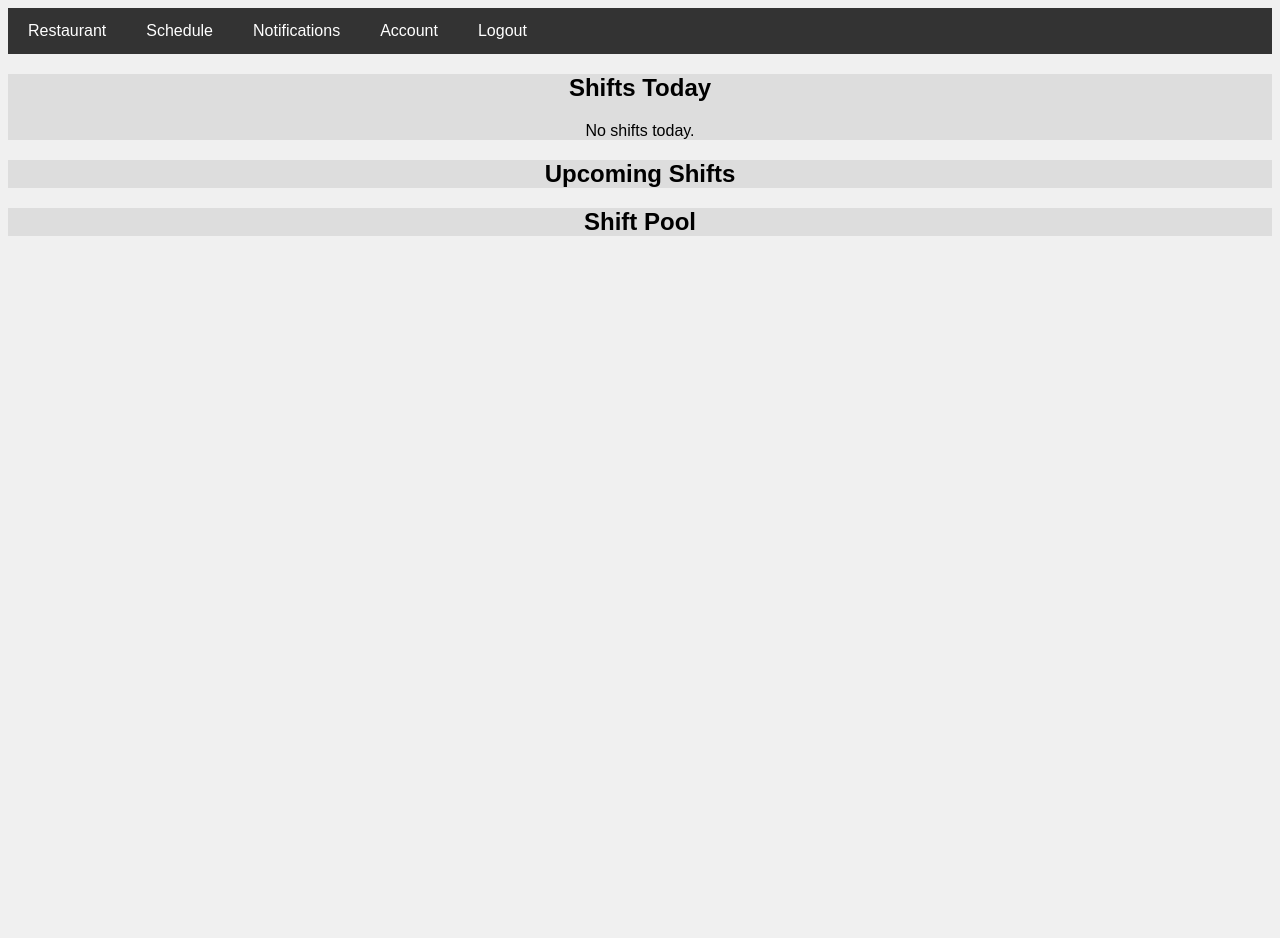
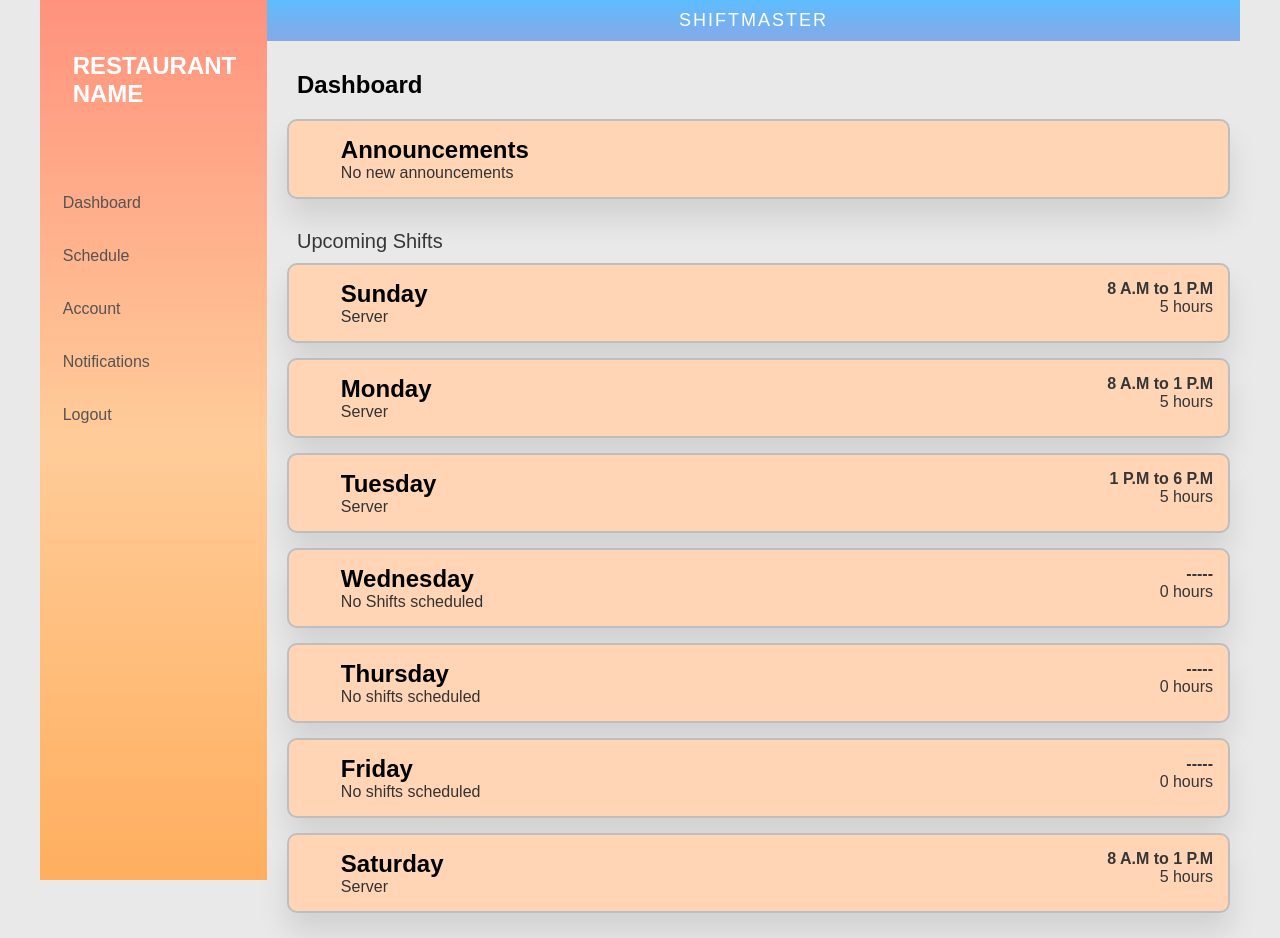
Before and after one commit to SeeHudson/ServerSchedulingApp, a Django app: page /dashboard/ in a window 1280 px wide. Before the commit the page ends 236 px from the top, so only its background shows below. Run offline with Django 5.2, Linux system fonts and the light colour scheme.

Commit message:
html and css for login and dashboard including updated some urls.py and settings.py

```diff
--- /dev/null
+++ b/Scheduler/static/stylesheets/dashboard.css
@@ -0,0 +1,188 @@
+*{
+  margin: 0;
+  padding: 0;
+  outline: none;
+  border: none;
+  text-decoration: none;
+  list-style: none;
+  box-sizing: border-box;
+  font-family: "Poppins", sans-serif;
+}
+body{
+  background: rgb(233, 233, 233);
+}
+.container{
+  display: flex;
+  width: 1200px;
+  margin: auto;
+}
+nav{
+  position: sticky;
+  top: 0;
+  left: 0;
+  bottom: 0;
+  width: 280px;
+  height: 110vh;
+  background: linear-gradient(to bottom, #ff927d, #ffcc99, #ffae5e);
+}
+.navbar{
+  width: 80%;
+  margin: 0 auto;
+}
+
+.logo{
+  margin: 2rem 0 1rem 0;
+  padding-bottom: 3rem;
+  display: flex;
+  align-items: center;
+}
+.logo img{
+  width: 50px;
+  height: 50px;
+  border-radius: 50%;
+}
+.logo h1{
+  text-transform: uppercase;
+  color: white;
+}
+
+ul{
+  margin: 0 auto;
+}
+li{
+  padding-bottom: 2rem;
+}
+li a{
+  font-size: 16px;
+  color: rgb(85, 83, 83);
+}
+.nav-item{
+
+}
+nav i{
+  width: 50px;
+  font-size: 18px;
+  text-align: center;
+}
+
+.logout{
+  position: absolute;
+  bottom: 20px;
+}
+
+/* Main Section */
+.main{
+  width: 100%;
+}
+.main-top{
+  width: 100%;
+  background: linear-gradient(to bottom, #5dbdff, #86a8e7);
+  padding: 10px;
+  text-align: center;
+  font-size: 18px;
+  letter-spacing: 2px;
+  text-transform: uppercase;
+  color: #ffffff;
+}
+.main-body{
+  padding: 10px 10px 10px 20px;
+}
+h1{
+  margin: 20px 10px;
+}
+.search_bar{
+  display: flex;
+  padding: 10px;
+  justify-content: space-between;
+}
+.search_bar input{
+  width: 50%;
+  padding: 10px;
+  border: 1px solid rgb(190, 190, 190);
+}
+.search_bar input:focus{
+  border: 1px solid blueviolet;
+}
+.search_bar select{
+  border: 1px solid rgb(190, 190, 190);
+  padding: 10px;
+  margin-left: 2rem;
+}
+.search_bar .filter{
+  width: 300px;
+}
+
+.tags_bar{
+  width: 55%;
+  display: flex;
+  padding: 10px;
+  justify-content: space-between;
+}
+.tag{
+  background: #fff;
+  padding: 10px 15px;
+  border-radius: 20px;
+  display: flex;
+  align-items: center;
+  font-size: 50px;
+  cursor: pointer;
+
+}
+.tag i{
+  margin-right: 0.7rem;
+}
+.row{
+  display: flex;
+  padding: 10px;
+  margin-top: 1.3rem;
+  justify-content: space-between;
+}
+.row p{
+  color: rgb(54, 54, 54);
+  font-size: 20px;
+}
+.row p span{
+  color: blueviolet;
+}
+.job_card{
+  width: 100%;
+  padding: 15px;
+  cursor: pointer;
+  display: flex;
+  border-radius: 10px;
+  background: #ffd5b5;
+  margin-bottom: 15px;
+  justify-content: space-between;
+  border: 2px solid rgb(190, 190, 190);
+  box-shadow: 0 20px 30px rgba(0, 0, 0, 0.1);
+}
+.job_details{
+  display: flex;
+}
+.job_details .img{
+  display: flex;
+  justify-content: center;
+  align-items: center;
+}
+.job_details .img i{
+  width: 70px;
+  font-size: 3rem;
+  margin-left: 1rem;
+  padding: 10px;
+  color: rgb(82, 22, 138);
+  background: rgb(216, 205, 226);
+}
+.job_details .text{
+  margin-left: 2.3rem;
+}
+.job_details .text span{
+  color: #333333;
+}
+.job_salary{
+  text-align: right;
+  color: rgb(54, 54, 54);
+}
+.job_card:active{
+  border: 2px solid blueviolet;
+  transition: 0.4s;
+}
--- a/Scheduler/static/stylesheets/styles.css
+++ b/Scheduler/static/stylesheets/styles.css
@@ -1,135 +1,105 @@
-body {
-    font-family: Arial, sans-serif;
-    background-color: #f0f0f0;
+*{
+  margin: 0;
+  padding: 0;
+  box-sizing: border-box;
+  font-family: "Poppins", sans-serif;
 }
+body{
+  display: flex;
+  justify-content: center;
+  align-items: center;
+  min-height: 100vh;
+  background-size: cover;
+  background-position: center;
+  background: linear-gradient(to bottom,#ff927d, #f0b36a, #6dc9ff);
 
-.navbar {
-    background-color: #333;
-    overflow: hidden;
 }
+.wrapper{
+  width: 420px;
+  background: transparent;
+  border: 2px solid rgba(255, 255, 255, .2);
+  backdrop-filter: blur(9px);
+  color: #ffffff;
+  border-radius: 12px;
+  padding: 30px 40px;
+}
+.wrapper h1{
+  font-size: 36px;
+  text-align: center;
+}
+.wrapper .input-box{
+  position: relative;
+  width: 100%;
+  height: 50px;
 
-.navbar a {
-    float: left;
-    display: block;
-    color: white;
-    text-align: center;
-    padding: 14px 20px;
-    text-decoration: none;
+  margin: 30px 0;
 }
+.input-box input{
+  width: 100%;
+  height: 100%;
+  background: transparent;
+  border: none;
+  outline: none;
+  border: 2px solid rgba(255, 255, 255, .2);
+  border-radius: 40px;
+  font-size: 16px;
+  color: #ffffff;
+  padding: 20px 45px 20px 20px;
+}
+.input-box input::placeholder{
+  color: #ffffff;
+}
+.input-box i{
+  position: absolute;
+  right: 20px;
+  top: 30%;
+  transform: translate(-50%);
+  font-size: 20px;
 
-.navbar a:hover {
-    background-color: #ddd;
-    color: black;
 }
+.wrapper .remember-forgot{
+  display: flex;
+  justify-content: space-between;
+  font-size: 14.5px;
+  margin: -15px 0 15px;
+}
+.remember-forgot label input{
+  accent-color: #fff;
+  margin-right: 3px;
 
-.content {
-    padding: 20px;
 }
+.remember-forgot a{
+  color: #fff;
+  text-decoration: none;
 
-.ShiftsToday{
-    background-color: #ddd;
-    color: black;
-    text-align: center;
 }
+.remember-forgot a:hover{
+  text-decoration: underline;
+}
+.wrapper .btn{
+  width: 100%;
+  height: 45px;
+  background: #ffffff;
+  border: none;
+  outline: none;
+  border-radius: 40px;
+  box-shadow: 0 0 10px rgba(0, 0, 0, .1);
+  cursor: pointer;
+  font-size: 16px;
+  color: #333;
+  font-weight: 600;
+}
+.wrapper .register-link{
+  font-size: 14.5px;
+  text-align: center;
+  margin: 20px 0 15px;
 
-.ShiftsToday div {
-        text-align: center;
-        width: 300px;
-        border: 15px solid green;
-        padding: 50px;
-        margin: 20px;
-    }
-
-.ShiftsUpcoming{
-    background-color: #ddd;
-    color: black;
-    text-align: center;
 }
-
-.ShiftsUpcoming div {
-        text-align: center;
-        width: 300px;
-        border: 15px solid green;
-        padding: 50px;
-        margin: 20px;
-    }
-
-.ShiftPool{
-    background-color: #ddd;
-    color: black;
-    text-align: center;
+.register-link p a{
+  color: #ffffff;
+  text-decoration: none;
+  font-weight: 600;
 }
-
-.ShiftPool div {
-        text-align: center;
-        width: 300px;
-        border: 15px solid green;
-        padding: 50px;
-        margin: 20px;
-    }
-
-.announcements {
-    background-color: #fff;
-    padding: 20px;
-    margin-top: 20px;
+.register-link p a:hover{
+  text-decoration: underline;
 }
-
-.login-body{
-    background-color: #121212;
-    font-family: Arial, sans-serif;
-    display: flex;
-    justify-content: center;
-    align-items: center;
-    height: 100vh;
-    color: #E0E0E0;
-}
-.login-container {
-    background: #333333; /* Surface */
-    padding: 24px;
-    border-radius: 4px;
-    box-shadow: 0 1px 3px 0 rgba(0, 0, 0, 0.4), 0 1px 2px 0 rgba(0, 0, 0, 0.24); /* Elevation overlays */
-}
-
-#loginForm h2 {
-    margin-bottom: 24px;
-    text-align: center;
-    color: #FFFFFF; /* High-emphasis text */
-}
-
-.form-group {
-    margin-bottom: 16px;
-}
-
-.form-group label {
-    margin-bottom: 8px;
-    color: #BDBDBD; /* Medium-emphasis text */
-}
-
-.form-group input {
-    width: 100%;
-    padding: 10px;
-    margin-top: 8px;
-    background-color: #2C2C2C; /* On-surface variant */
-    border: 1px solid #434343; /* Borders and dividers */
-    border-radius: 4px;
-    color: #E0E0E0; /* On-surface text and icons */
-    outline: none; /* Remove default focus outline */
-}
-
-.form-group input:focus {
-    border-color: #6200EE; /* Primary color for focus */
-}
-
-.btn-primary {
-    background-color: #BB86FC; /* Primary */
-    border: none;
-    color: #000000; /* On-primary */
-}
-
-.btn-primary:hover {
-    background-color: #3700B3; /* Primary variant */
-}
-
-.btn-primary:active {
-    background-color: #03DAC6; /* Secondary */
-}
--- a/ServerSchedulingApp/settings.py
+++ b/ServerSchedulingApp/settings.py
@@ -112,7 +112,7 @@ USE_TZ = True
 # Static files (CSS, JavaScript, Images)
 # https://docs.djangoproject.com/en/5.0/howto/static-files/
 
-STATIC_URL = 'static/'
+STATIC_URL = '/static/'
 
 # Default primary key field type
 # https://docs.djangoproject.com/en/5.0/ref/settings/#default-auto-field
--- a/ServerSchedulingApp/urls.py
+++ b/ServerSchedulingApp/urls.py
@@ -16,11 +16,13 @@ Including another URLconf
 """
 from django.urls import path
 from django.contrib import admin
+
+from Scheduler import views
 from Scheduler.views import *
-
+from django.shortcuts import redirect
 
 urlpatterns = [
-    # Might need to be removed
+    path('', lambda request: redirect('login')),  # Redirect to the login page
     path('admin/', admin.site.urls),
     path('login/', Login.as_view(), name='login'),
     path('dashboard/', Dashboard.as_view(), name="dashboard"),
--- a/templates/Scheduler/dashboard.html
+++ b/templates/Scheduler/dashboard.html
@@ -3,36 +3,160 @@
 <head>
     <meta charset="UTF-8">
     <meta name="viewport" content="width=device-width, initial-scale=1.0">
-    <title>Restaurant Scheduling Dashboard</title>
+    <title>Login Page</title>
     {% load static %}
-    <link rel="stylesheet" href="{% static "stylesheets/styles.css" %}">
+    <link rel="stylesheet" type="text/css" href="{% static 'stylesheets/dashboard.css' %}">
 </head>
 <body>
-    <div class="navbar">
-        <a href="{% url 'dashboard' %}">Restaurant</a>
-        <a href="{% url 'dashboard' %}">Schedule</a>
-        <a href="{% url 'dashboard' %}">Notifications</a>
-        <a href="{% url 'dashboard' %}">Account</a>
-        <a href="{% url 'login' %}">Logout</a>
+  <div class="container">
+    <nav>
+      <div class="navbar">
+        <div class="logo">
+          <h1>Restaurant Name</h1>
+        </div>
+        <ul>
+          <li><a href="dashboard">
+            <i class="fas fa-user"></i>
+            <span class="nav-item">Dashboard</span>
+          </a>
+          </li>
+          <li><a href="#">
+            <i class="fas fa-chart-bar"></i>
+            <span class="nav-item">Schedule</span>
+          </a>
+          </li>
+          <li><a href="#">
+            <i class="fas fa-tasks"></i>
+            <span class="nav-item">Account</span>
+          </a>
+          </li>
+          <li><a href="#">
+            <i class="fab fa-dochub"></i>
+            <span class="nav-item">Notifications</span>
+          </a>
+          </li>
+          <li><a href="{% url 'login' %}">Logout</a>
+            <i class="fas fa-sign-out-alt"></i>
+          </a>
+          </li>
+        </ul>
+      </div>
+    </nav>
+
+    <section class="main">
+      <div class="main-top">
+        <p>ShiftMaster</p>
+      </div>
+      <div class="main-body">
+        <h1>Dashboard</h1>
+
+ <div class="job_card">
+        <div class="job_details">
+          <div class="text">
+            <h2>Announcements</h2>
+            <span>No new announcements</span>
+          </div>
+        </div>
+      </div>
+
+      <div class="row">
+        <p>Upcoming Shifts</p>
+      </div>
+
+      <div class="job_card">
+        <div class="job_details">
+          <div class="text">
+            <h2>Sunday</h2>
+            <span>Server</span>
+          </div>
+        </div>
+        <div class="job_salary"><!hours>
+          <h4>8 A.M to 1 P.M</h4>
+          <span>5 hours</span>
+        </div>
+      </div>
+
+                <div class="job_card">
+        <div class="job_details">
+          <div class="text">
+            <h2>Monday</h2>
+            <span>Server</span>
+          </div>
+        </div>
+        <div class="job_salary"><!hours>
+          <h4>8 A.M to 1 P.M</h4>
+          <span>5 hours</span>
+        </div>
+      </div>
+
+          <div class="job_card">
+        <div class="job_details">
+          <div class="text">
+            <h2>Tuesday</h2>
+            <span>Server</span>
+          </div>
+        </div>
+        <div class="job_salary"><!hours>
+          <h4>1 P.M to 6 P.M</h4>
+          <span>5 hours</span>
+        </div>
+      </div>
+
+                <div class="job_card">
+        <div class="job_details">
+          <div class="text">
+            <h2>Wednesday</h2>
+            <span>No Shifts scheduled</span>
+          </div>
+        </div>
+        <div class="job_salary"><!hours>
+          <h4>-----</h4>
+          <span>0 hours</span>
+        </div>
+      </div>
+
+                <div class="job_card">
+        <div class="job_details">
+          <div class="text">
+            <h2>Thursday</h2>
+            <span>No shifts scheduled</span>
+          </div>
+        </div>
+        <div class="job_salary"><!hours>
+          <h4>-----</h4>
+          <span>0 hours</span>
+        </div>
+      </div>
+
+          <div class="job_card">
+        <div class="job_details">
+          <div class="text">
+            <h2>Friday</h2>
+            <span>No shifts scheduled</span>
+          </div>
+        </div>
+        <div class="job_salary"><!hours>
+          <h4>-----</h4>
+          <span>0 hours</span>
+        </div>
+      </div>
+
+          <div class="job_card">
+        <div class="job_details">
+          <div class="text">
+            <h2>Saturday</h2>
+            <span>Server</span>
+          </div>
+        </div>
+        <div class="job_salary"><!hours>
+          <h4>8 A.M to 1 P.M</h4>
+          <span>5 hours</span>
+        </div>
+      </div>
+
     </div>
-    <div class="ShiftsToday">
-        <!-- if(has shift today) display shift else display "no shift today" -->
-         <h2>Shifts Today</h2>
-        {% if has_shift_today %}
-        <!-- Display today's shift details -->
-        {% else %}
-        <p>No shifts today.</p>
-        {% endif %}
-    </div>
-    <div class="ShiftsUpcoming">
-        <!-- Upcoming shifts section goes here -->
-         <h2>Upcoming Shifts</h2>
+    </section>
+  </div>
 
-        <!-- Upcoming shifts details go here -->
-    </div>
-    <div class="ShiftPool">
-        <!-- Announcements section goes here -->
-         <h2>Shift Pool</h2>
-    </div>
 </body>
-</html>
+</html></span>
```
Also changed, not shown: templates/Scheduler/login.html (+18 -19 lines).
